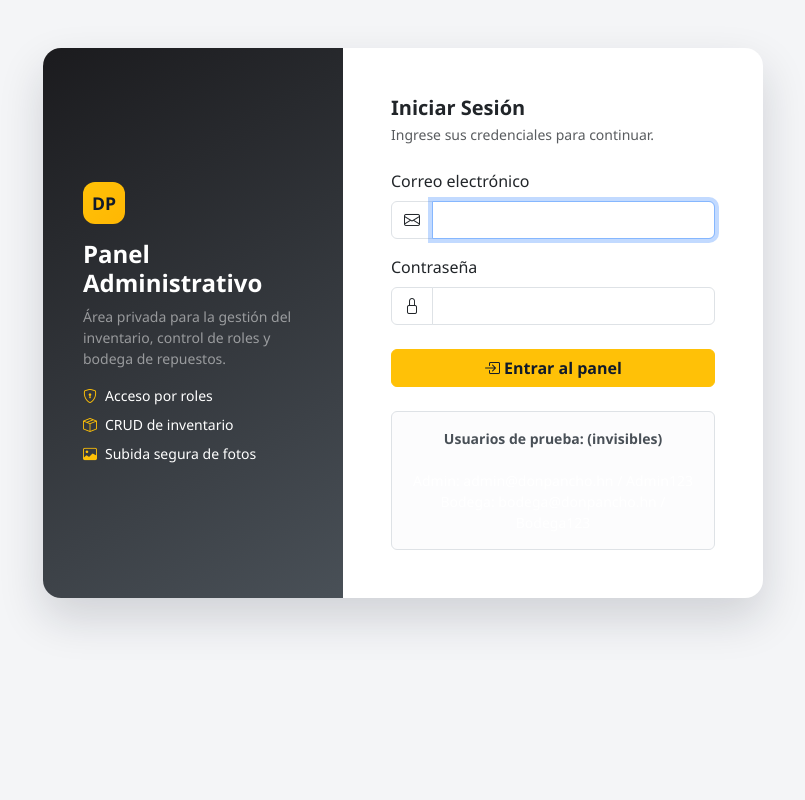
After one commit to Jahilin/Autopartes-y-Repuestos, a PHP site: page /login.php in a window 1280 px wide. The commit adds this page. Shown: the whole page, without its empty margins (225-1030 px from the left). Run offline with PHP 8.4, Linux system fonts and the light colour scheme.

Commit message:
creado Login e indexes

```diff
--- a/admin/index.php
+++ /dev/null
@@ -1 +0,0 @@
-<h1>Inicio de Administrador</h1>
--- a/clases/Usuario.php
+++ b/clases/Usuario.php
@@ -1,6 +1,7 @@
 <?php
     declare(strict_types=1);
-    require_once 'config/conexion.php';
+    require_once __DIR__ . '/../config/conexion.php';
+    require_once __DIR__ . '/../includes/helpers.php';
 
 class Usuario{
 
@@ -14,9 +15,12 @@ class Usuario{
 
     public function autenticar(string $email, string $password): bool
     {
-        $sql = 'SELECT * FROM usuarios WHERE email = :email AND activo = 1 LIMIT 1';
+        $sql = 'SELECT u.*, r.nombre AS rol_nombre
+                FROM usuarios u
+                INNER JOIN roles r ON r.id_rol = u.id_rol
+                WHERE u.email = :email';
         $stmt = $this->pdo->prepare($sql);
-        $stmt ->execute(['email' => $email]);
+        $stmt->execute(['email' => $email]);
 
         $usuario = $stmt->fetch();
 
@@ -24,15 +28,17 @@ class Usuario{
             return false;
         }
 
+        if (session_status() === PHP_SESSION_NONE) {
+            session_start();
+        }
         session_regenerate_id(true);
         $_SESSION['usuario'] = [
-            'id'     => (int) $usuario['id'],
+            'id'     => (int) $usuario['id_usuario'],
             'nombre' => (string) $usuario['nombre'],
             'email'  => (string) $usuario['email'],
-            'rol'    => (string) $usuario['rol'],
+            'rol'    => strtolower(trim($usuario['rol_nombre'])), // admin | bodeguero
         ];
         $_SESSION['ultimo_acceso'] = time();
-
         return true;
     }
 
@@ -61,6 +67,29 @@ class Usuario{
         return self::rol() === 'admin';
     }
 
+     /**
+     * Protección de rutas  para el panel administrativo.
+     */
+
+     public static function tieneRol(string ...$roles): bool{
+        return self::estaAutenticado() && in_array(self::rol(), $roles, true);
+    }
+
+    public static function protegerPanel(string ...$roles): void{
+        $roles = $roles ?: ['admin', 'bodeguero'];
+        if (!self::tieneRol(...$roles)) {
+            flash('warning', 'Debe iniciar sesión con un usuario autorizado para acceder al panel.');
+            header('Location: login.php');
+            exit;
+        }
+    }
+
+    public function listar(): array{
+        $sql = 'SELECT id_usuario, nombre, email, id_rol FROM usuarios ORDER BY id';
+        $stmt = $this->pdo->prepare($sql);
+        return $stmt->fetchAll();
+    }
+
 }
 
 ?>
--- a/config/conexion.php
+++ b/config/conexion.php
@@ -5,8 +5,8 @@ class Conexion {
     public function obtener() {
         $servidor = 'localhost';
         $base = 'repuestos_don_pancho';
-        $usuario = 'root';
-        $clave = '';
+        $usuario = 'edu';
+        $clave = 'Acomod@2enCasa';
 
         try {
             $pdo = new PDO("mysql:host=$servidor;dbname=$base;charset=utf8mb4", $usuario, $clave);
--- /dev/null
+++ b/css/style.css
@@ -0,0 +1,449 @@
+:root {
+    --dp-navy: #101a2b;
+    --dp-navy-soft: #1c2a42;
+    --dp-blue: #24324f;
+    --dp-accent: #ffc107;
+    --dp-accent-dark: #d9a400;
+    --dp-red: #c8102e;
+    --dp-gray: #f4f5f7;
+    --dp-border: #e3e6ec;
+
+     --carbon: #1B1B1E;
+    --rojo: #D62828;
+    --rojo-oscuro: #A71D1D;
+    --ambar: #FFB703;
+    --gris-acero: #495057;
+    --fondo: #F4F4F6;
+}
+
+* {
+    scroll-behavior: smooth;
+}
+
+body {
+    font-family: "Segoe UI", Tahoma, Geneva, Verdana, sans-serif;
+    background-color: var(--dp-gray);
+    color: #222831;
+    display: flex;
+    flex-direction: column;
+    min-height: 100vh;
+}
+
+main {
+    flex: 1 0 auto;
+}
+
+.navbar-dp {
+    background-color: var(--dp-navy);
+    box-shadow: 0 2px 12px rgba(0, 0, 0, .25);
+}
+
+.navbar-dp .navbar-brand {
+    font-weight: 800;
+    letter-spacing: .5px;
+    color: #fff;
+}
+
+.navbar-dp .navbar-brand span {
+    color: var(--dp-accent);
+}
+
+.navbar-dp .nav-link {
+    color: #d7dce5 !important;
+    font-weight: 500;
+}
+
+.navbar-dp .nav-link:hover,
+.navbar-dp .nav-link.active {
+    color: var(--dp-accent) !important;
+}
+
+.brand-badge {
+    width: 42px;
+    height: 42px;
+    border-radius: 12px;
+    background: linear-gradient(135deg, var(--dp-accent), var(--ambar));
+    color: var(--dp-navy);
+    display: inline-flex;
+    align-items: center;
+    justify-content: center;
+    font-weight: 900;
+    font-size: 1.1rem;
+}
+
+.btn-dp {
+    background-color: var(--dp-accent);
+    border-color: var(--dp-accent);
+    color: var(--dp-navy);
+    font-weight: 700;
+}
+
+.btn-dp:hover,
+.btn-dp:focus {
+    background-color: var(--dp-accent-dark);
+    border-color: var(--dp-accent-dark);
+    color: #000;
+}
+
+.btn-outline-dp {
+    border: 1px solid var(--dp-accent);
+    color: var(--dp-accent);
+    font-weight: 600;
+}
+
+.btn-outline-dp:hover {
+    background-color: var(--dp-accent);
+    color: var(--dp-navy);
+}
+
+.hero {
+    position: relative;
+    background:
+        radial-gradient(circle at 85% 20%, rgba(255, 193, 7, .22), transparent 40%),
+        linear-gradient(120deg, #0b1424 0%, #1c2a42 55%, #24324f 100%);
+    color: #fff;
+    padding: 5rem 0;
+    overflow: hidden;
+}
+
+.hero::after {
+    content: "";
+    position: absolute;
+    inset: 0;
+    background-image:
+        linear-gradient(rgba(255, 255, 255, .03) 1px, transparent 1px),
+        linear-gradient(90deg, rgba(255, 255, 255, .03) 1px, transparent 1px);
+    background-size: 42px 42px;
+    pointer-events: none;
+}
+
+.hero h1 {
+    font-weight: 800;
+    line-height: 1.15;
+    font-size: clamp(2rem, 4vw, 3.3rem);
+}
+
+.hero .lead {
+    color: #cfd6e2;
+}
+
+.hero-badge {
+    display: inline-flex;
+    align-items: center;
+    gap: .5rem;
+    background: rgba(255, 193, 7, .14);
+    border: 1px solid rgba(255, 193, 7, .45);
+    color: var(--dp-accent);
+    padding: .4rem .9rem;
+    border-radius: 999px;
+    font-size: .82rem;
+    font-weight: 700;
+    letter-spacing: .5px;
+    text-transform: uppercase;
+}
+
+.hero-stat {
+    border-left: 3px solid var(--dp-accent);
+    padding-left: 1rem;
+}
+
+.hero-stat strong {
+    display: block;
+    font-size: 1.6rem;
+    color: var(--dp-accent);
+}
+
+.section-title {
+    font-weight: 800;
+    color: var(--dp-navy);
+    position: relative;
+    padding-bottom: .6rem;
+    margin-bottom: 1.5rem;
+}
+
+.section-title::after {
+    content: "";
+    position: absolute;
+    left: 0;
+    bottom: 0;
+    width: 64px;
+    height: 4px;
+    border-radius: 4px;
+    background: var(--dp-accent);
+}
+
+.section-title.text-center::after {
+    left: 50%;
+    transform: translateX(-50%);
+}
+
+.card-repuesto {
+    border: 1px solid var(--dp-border);
+    border-radius: 16px;
+    overflow: hidden;
+    transition: transform .2s ease, box-shadow .2s ease;
+    background: #fff;
+    height: 100%;
+}
+
+.card-repuesto:hover {
+    transform: translateY(-4px);
+    box-shadow: 0 14px 30px rgba(16, 26, 43, .13);
+}
+
+.card-repuesto .card-img-wrap {
+    position: relative;
+    background: #0f1727;
+    aspect-ratio: 4 / 3;
+    overflow: hidden;
+}
+
+.card-repuesto .card-img-wrap img {
+    width: 100%;
+    height: 100%;
+    object-fit: cover;
+}
+
+.card-repuesto .precio {
+    color: var(--dp-red);
+    font-weight: 800;
+    font-size: 1.2rem;
+}
+
+.card-repuesto .codigo {
+    font-size: .75rem;
+    letter-spacing: .8px;
+    color: #7b8494;
+    font-weight: 700;
+}
+
+.badge-categoria {
+    background: rgba(36, 50, 79, .09);
+    color: var(--dp-blue);
+    font-weight: 600;
+}
+
+.marca-chip {
+    display: inline-flex;
+    align-items: center;
+    justify-content: center;
+    min-width: 110px;
+    padding: .9rem 1.2rem;
+    border: 1px solid var(--dp-border);
+    border-radius: 14px;
+    background: #fff;
+    font-weight: 800;
+    letter-spacing: 1px;
+    color: var(--dp-blue);
+    text-transform: uppercase;
+    font-size: .85rem;
+}
+
+.feature-icon {
+    width: 52px;
+    height: 52px;
+    border-radius: 14px;
+    background: rgba(255, 193, 7, .18);
+    color: var(--dp-navy);
+    display: inline-flex;
+    align-items: center;
+    justify-content: center;
+    font-size: 1.4rem;
+}
+
+.footer-dp {
+    background: var(--dp-navy);
+    color: #b9c1ce;
+    margin-top: 4rem;
+}
+
+.footer-dp h6 {
+    color: #fff;
+    font-weight: 700;
+    text-transform: uppercase;
+    letter-spacing: 1px;
+    font-size: .8rem;
+}
+
+.footer-dp a {
+    color: #b9c1ce;
+    text-decoration: none;
+}
+
+.footer-dp a:hover {
+    color: var(--dp-accent);
+}
+
+.page-header {
+    background: linear-gradient(120deg, #0b1424, #24324f);
+    color: #fff;
+    padding: 3rem 0;
+}
+
+.page-header h1 {
+    font-weight: 800;
+}
+
+.kit-card {
+    background: #fff;
+    border: 1px solid var(--dp-border);
+    border-radius: 16px;
+    padding: 1.5rem;
+}
+
+.kit-item {
+    display: flex;
+    align-items: center;
+    justify-content: space-between;
+    gap: 1rem;
+    padding: .65rem 0;
+    border-bottom: 1px dashed var(--dp-border);
+}
+
+.kit-item:last-child {
+    border-bottom: 0;
+}
+
+.summary-box {
+    position: sticky;
+    top: 1rem;
+    background: var(--dp-navy);
+    color: #fff;
+    border-radius: 16px;
+    padding: 1.5rem;
+}
+
+.summary-box .total {
+    font-size: 1.8rem;
+    font-weight: 800;
+    color: var(--dp-accent);
+}
+
+.auth-wrap {
+    min-height: 70vh;
+    display: flex;
+    align-items: center;
+}
+
+.auth-card {
+    border: 0;
+    border-radius: 18px;
+    box-shadow: 0 20px 45px rgba(16, 26, 43, .16);
+    overflow: hidden;
+}
+
+/* Ventana de Autenticacion */
+.auth-side {
+    background: linear-gradient(150deg, var(--carbon), var(--gris-acero));
+    color: #fff;
+    padding: 2.5rem;
+}
+
+.admin-body {
+    background: #eef1f6;
+}
+
+.stat-card {
+    border: 0;
+    border-radius: 16px;
+    box-shadow: 0 8px 20px rgba(16, 26, 43, .07);
+}
+
+.stat-card .stat-value {
+    font-size: 1.9rem;
+    font-weight: 800;
+    color: var(--dp-navy);
+}
+
+.table-dp thead th {
+    background: var(--dp-navy);
+    color: #fff;
+    font-size: .8rem;
+    text-transform: uppercase;
+    letter-spacing: .6px;
+    white-space: nowrap;
+}
+
+.table-dp tbody tr:hover {
+    background: #fbfbfd;
+}
+
+.thumb-admin {
+    width: 54px;
+    height: 42px;
+    object-fit: cover;
+    border-radius: 8px;
+    background: #0f1727;
+}
+
+.modal-header-dp {
+    background: var(--dp-navy);
+    color: #fff;
+}
+
+.modal-header-dp .btn-close {
+    filter: invert(1);
+}
+
+.invoice-card {
+    background: #fff;
+    border-radius: 16px;
+    box-shadow: 0 12px 35px rgba(16, 26, 43, .1);
+    padding: 2.5rem;
+}
+
+.invoice-head {
+    border-bottom: 3px solid var(--dp-accent);
+    padding-bottom: 1rem;
+}
+
+.invoice-number {
+    font-family: "Courier New", monospace;
+    font-weight: 700;
+    letter-spacing: 1px;
+}
+
+.empty-state {
+    padding: 3rem 1rem;
+    text-align: center;
+    color: #7b8494;
+}
+
+.alert-floating {
+    position: fixed;
+    top: 84px;
+    right: 1.2rem;
+    z-index: 1080;
+    min-width: 280px;
+}
+
+@media (max-width: 767.98px) {
+    .hero {
+        padding: 3.2rem 0;
+    }
+
+    .summary-box {
+        position: static;
+    }
+
+    .invoice-card {
+        padding: 1.4rem;
+    }
+}
+
+@media print {
+    .navbar-dp,
+    .footer-dp,
+    .no-print {
+        display: none !important;
+    }
+
+    body {
+        background: #fff;
+    }
+
+    .invoice-card {
+        box-shadow: none;
+        padding: 0;
+    }
+}
--- a/includes/head.php
+++ b/includes/head.php
@@ -6,8 +6,10 @@
     <title><?php echo $titulo; ?> | Don Pancho</title>
 
     <link href="https://cdn.jsdelivr.net/npm/bootstrap@5.3.3/dist/css/bootstrap.min.css" rel="stylesheet">
+     <link href="https://cdn.jsdelivr.net/npm/bootstrap-icons@1.11.3/font/bootstrap-icons.min.css" rel="stylesheet">
 
     <link href="css/general.css" rel="stylesheet">
+    <link rel="stylesheet" href="../css/style.css">
     <?php if (isset($css)) { ?>
         <link href="css/<?php echo $css; ?>.css" rel="stylesheet">
     <?php } ?>
--- a/includes/helpers.php
+++ b/includes/helpers.php
@@ -36,3 +36,13 @@ function csrf_verificar(?string $token): bool{
     return !empty($_SESSION['csrf_token']) && is_string($token)
         && hash_equals($_SESSION['csrf_token'], $token);
 }
+
+// Para acceder a las rutas mas facil, limpia la ruta y busca a partir de donde ya esta el archivo
+
+function base_url(string $ruta = ''): string
+{
+    $script = str_replace('\\', '/', dirname($_SERVER['SCRIPT_NAME'] ?? '/'));
+    $raiz = preg_replace('#/(admin)$#', '', $script);
+    $raiz = rtrim($raiz, '/');
+    return $raiz . '/' . ltrim($ruta, '/');
+}
--- /dev/null
+++ b/login.php
@@ -0,0 +1,110 @@
+<?php
+require_once __DIR__ . '/includes/auth_check.php';
+require_once __DIR__ . '/includes/helpers.php';
+require_once __DIR__ . '/clases/Usuario.php';
+
+
+if (Usuario::estaAutenticado()) {
+    $rol = Usuario::rol();
+    if ($rol === 'admin' || $rol === 'bodeguero') {
+        header('Location: admin_index.php');
+    } else {
+        header('Location: index.php');
+    }
+    exit;
+}
+
+
+$error = null;
+$email = '';
+
+if (metodo_post()) {
+    $email = trim(($_POST['email'] ?? ''));
+    $password = $_POST['password'] ?? '';
+
+    if ($email === '' || $password === '') {
+        $error = 'Ingrese su correo y contraseña.';
+    } else {
+        $usuarioModel = new Usuario();
+        if ($usuarioModel->autenticar($email, $password)) {
+            flash('success', 'Bienvenido de nuevo, ' . Usuario::usuarioActual()['nombre'] . '!');
+            $rol = Usuario::rol();
+            if ($rol === 'admin' || $rol === 'bodeguero') {
+                header('Location: admin_index.php');
+            } else {
+                header('Location: index.php');
+            }
+            exit;
+        }
+    }
+}
+
+$titulo = 'Iniciar Sesión';
+require __DIR__ . '/includes/head.php';
+?>
+
+
+<div class="container auth-wrap py-5">
+    <div class="row justify-content-center w-100">
+        <div class="col-lg-9 col-xl-8">
+            <div class="card auth-card">
+                <div class="row g-0">
+                    <div class="col-md-5 auth-side d-flex flex-column justify-content-center">
+                        <span class="brand-badge mb-3">DP</span>
+                        <h4 class="fw-bold">Panel Administrativo</h4>
+                        <p class="small text-white-50 mb-3">
+                            Área privada para la gestión del inventario, control de roles y bodega de repuestos.
+                        </p>
+                        <ul class="list-unstyled small d-grid gap-2 mb-0">
+                            <li><i class="bi bi-shield-lock text-warning me-2"></i>Acceso por roles</li>
+                            <li><i class="bi bi-box-seam text-warning me-2"></i>CRUD de inventario</li>
+                            <li><i class="bi bi-image text-warning me-2"></i>Subida segura de fotos</li>
+                        </ul>
+                    </div>
+                    <div class="col-md-7">
+                        <div class="p-4 p-md-5">
+                            <h5 class="fw-bold mb-1">Iniciar Sesión</h5>
+                            <p class="text-muted small mb-4">Ingrese sus credenciales para continuar.</p>
+
+                            <?php if ($error): ?>
+                                <div class="alert alert-danger py-2 small"><i class="bi bi-exclamation-triangle me-1"></i><?= e($error) ?></div>
+                            <?php endif; ?>
+
+                            <form method="post" action="login.php">
+                                <?= csrf_campo() ?>
+                                <div class="mb-3">
+                                    <label class="form-label">Correo electrónico</label>
+                                    <div class="input-group">
+                                        <span class="input-group-text bg-white"><i class="bi bi-envelope"></i></span>
+                                        <input type="email" class="form-control" name="email" value="<?= e($email) ?>" required autofocus>
+                                    </div>
+                                </div>
+                                <div class="mb-4">
+                                    <label class="form-label">Contraseña</label>
+                                    <div class="input-group">
+                                        <span class="input-group-text bg-white"><i class="bi bi-lock"></i></span>
+                                        <input type="password" class="form-control" name="password" required>
+                                    </div>
+                                </div>
+                                <button type="submit" class="btn btn-dp w-100">
+                                    <i class="bi bi-box-arrow-in-right me-1"></i>Entrar al panel
+                                </button>
+                            </form>
+
+                            <div class="alert alert-light border small mt-4 mb-0 text-center">
+                                <strong>Usuarios de prueba: (invisibles)</strong><br><br>
+                                <div class="text-white">
+                                    Admin: admin@donpancho.hn / Admin123 <br> Bodega: bodega@donpancho.hn / Bodega123
+                                </div>
+
+
+                            </div>
+                        </div>
+                    </div>
+                </div>
+            </div>
+        </div>
+    </div>
+</div>
+
+<?php require __DIR__ . '/includes/footer.php'; ?>
```
Also changed, not shown: admin_index.php (added, +13 -0 lines), includes/navbar.php (+37 -1 lines), index.php (added, +9 -0 lines).
